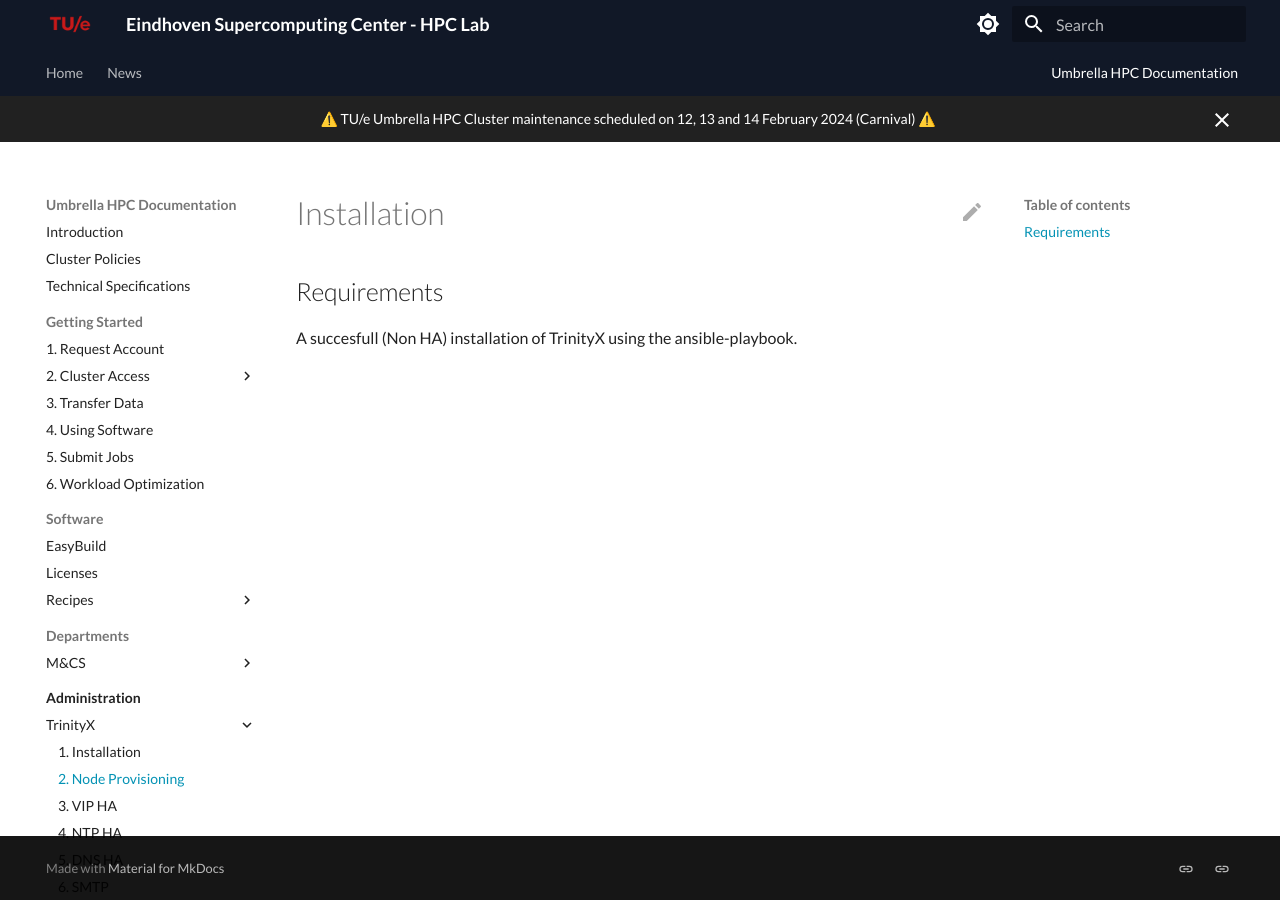
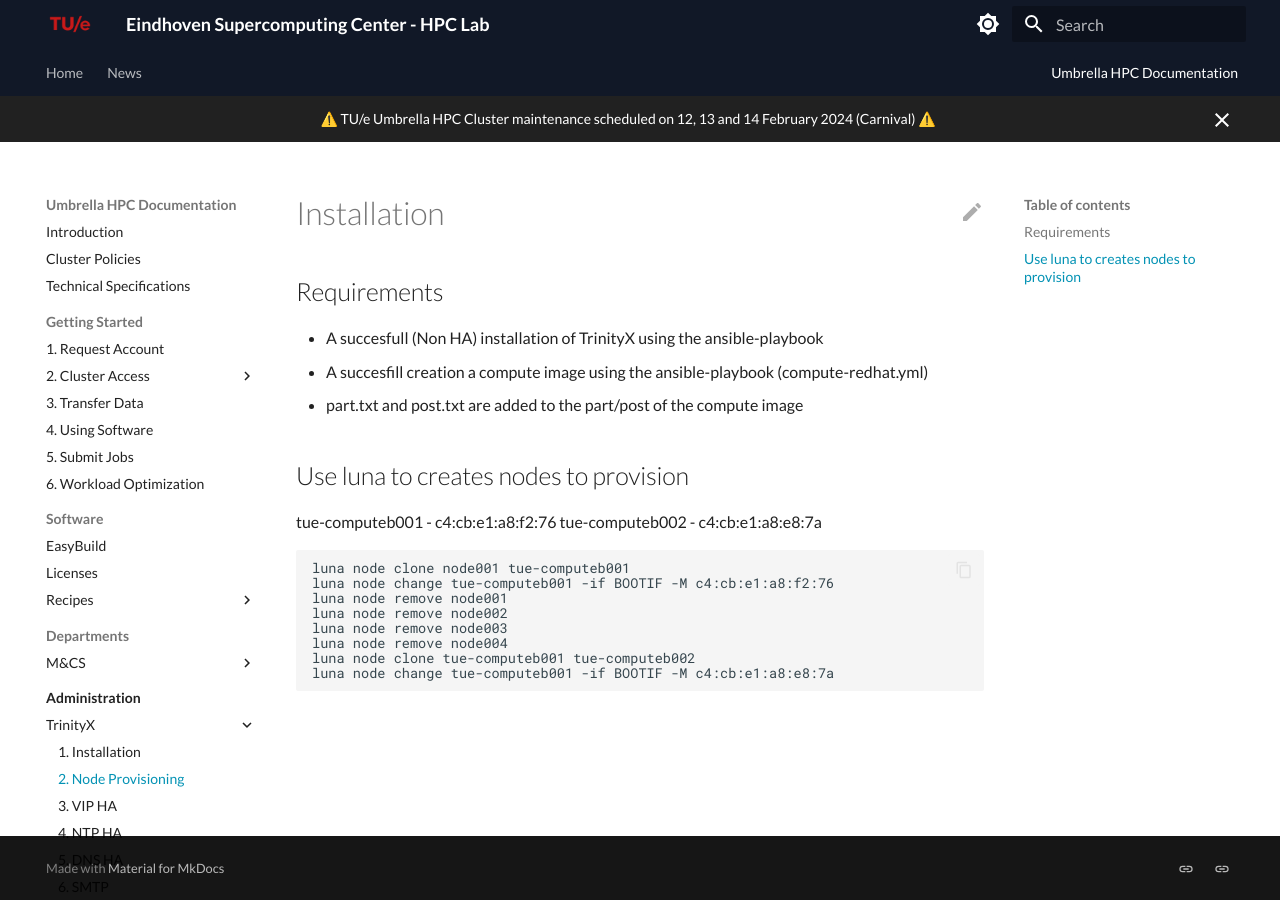
Before and after one commit to gferhpc/supercomputing.tue.nl, an MkDocs documentation site: the page built from pages/documentation/administration/trinityx/provisioning.md, in a window 1280 px wide. Built offline with MkDocs 1.6.1 and Material for MkDocs 9.7.7, drawn with Linux system fonts in a browser that asks for light colours.

Commit message:
add new nodes and delete default

````diff
--- a/pages/documentation/administration/trinityx/provisioning.md
+++ b/pages/documentation/administration/trinityx/provisioning.md
@@ -2,4 +2,22 @@
 
 ## Requirements
 
-A succesfull (Non HA) installation of TrinityX using the ansible-playbook.
+- A succesfull (Non HA) installation of TrinityX using the ansible-playbook
+- A succesfill creation a compute image using the ansible-playbook (compute-redhat.yml)
+- part.txt and post.txt are added to the part/post of the compute image
+
+## Use luna to creates nodes to provision
+
+tue-computeb001 - c4:cb:e1:a8:f2:76
+tue-computeb002 - c4:cb:e1:a8:e8:7a
+
+```shell
+luna node clone node001 tue-computeb001
+luna node change tue-computeb001 -if BOOTIF -M c4:cb:e1:a8:f2:76
+luna node remove node001
+luna node remove node002
+luna node remove node003
+luna node remove node004
+luna node clone tue-computeb001 tue-computeb002
+luna node change tue-computeb001 -if BOOTIF -M c4:cb:e1:a8:e8:7a
+```
````
